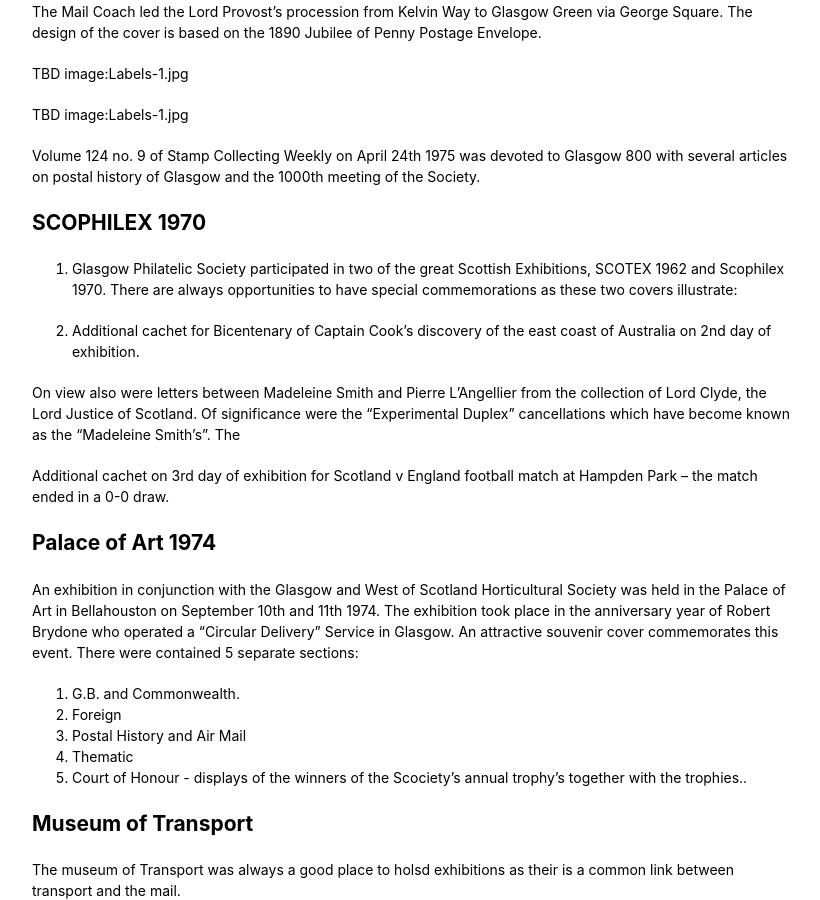
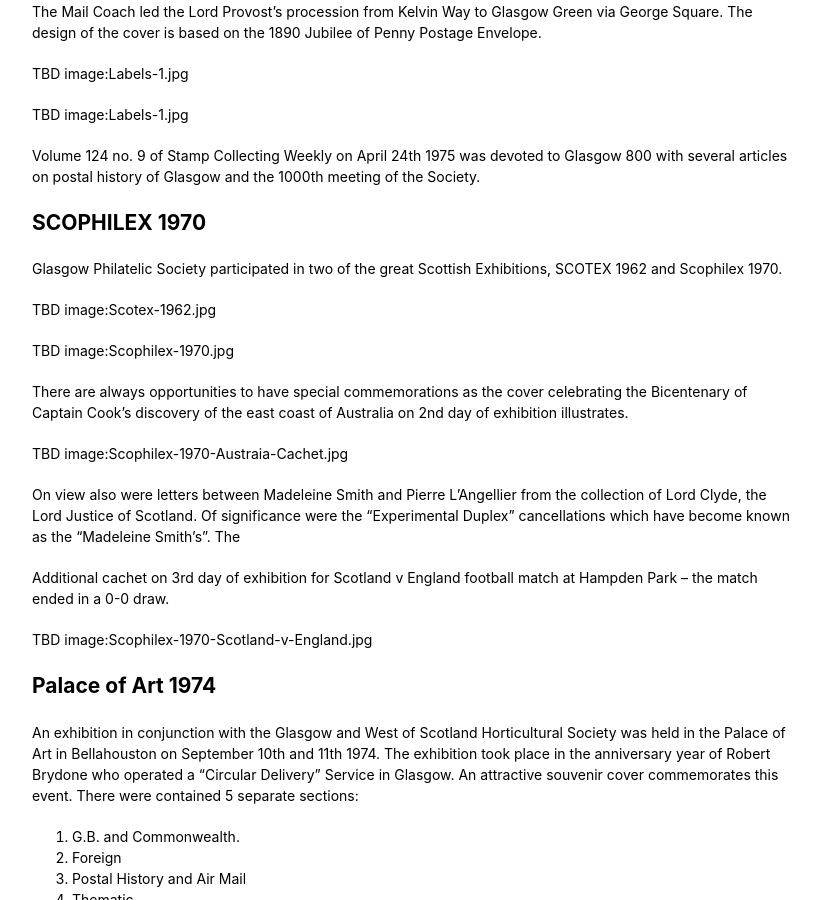
Before and after one commit to astalker/caledonian-stamps, a Jekyll site: the page built from history-glasgow.md, in a window 1280 px wide and 900 px high, scrolled down 3600 px. Shown: the whole window, without its empty margins (338-1158 px from the left). Built offline with Jekyll 4.4.1, drawn with Linux system fonts in a browser that asks for light colours; our own code applies the rules of GitHub Pages for plain Markdown files.

Commit message:
Update history-glasgow.md

```diff
--- a/history-glasgow.md
+++ b/history-glasgow.md
@@ -123,13 +123,21 @@ Volume 124 no. 9 of Stamp Collecting Weekly on April 24th 1975 was devoted to Gl
 
 ## SCOPHILEX 1970
 
-1. Glasgow Philatelic Society participated in two of the great Scottish Exhibitions, SCOTEX 1962 and Scophilex 1970. There are always opportunities to have special commemorations as these two covers illustrate:
+Glasgow Philatelic Society participated in two of the great Scottish Exhibitions, SCOTEX 1962 and Scophilex 1970.
 
-2. Additional cachet for Bicentenary of Captain Cook’s discovery of the east coast of Australia on 2nd day of exhibition.
+TBD image:Scotex-1962.jpg
+
+TBD image:Scophilex-1970.jpg
+
+There are always opportunities to have special commemorations as the cover celebrating the Bicentenary of Captain Cook’s discovery of the east coast of Australia on 2nd day of exhibition illustrates.
+
+TBD image:Scophilex-1970-Austraia-Cachet.jpg
 
 On view also were letters between Madeleine Smith and Pierre L'Angellier from the collection of Lord Clyde, the Lord Justice of Scotland. Of significance were the "Experimental Duplex" cancellations which have become known as the "Madeleine Smith's". The
 
 Additional cachet on 3rd day of exhibition for Scotland v England football match at Hampden Park – the match ended in a 0-0 draw.
+
+TBD image:Scophilex-1970-Scotland-v-England.jpg
 
 ## Palace of Art 1974
 
```
